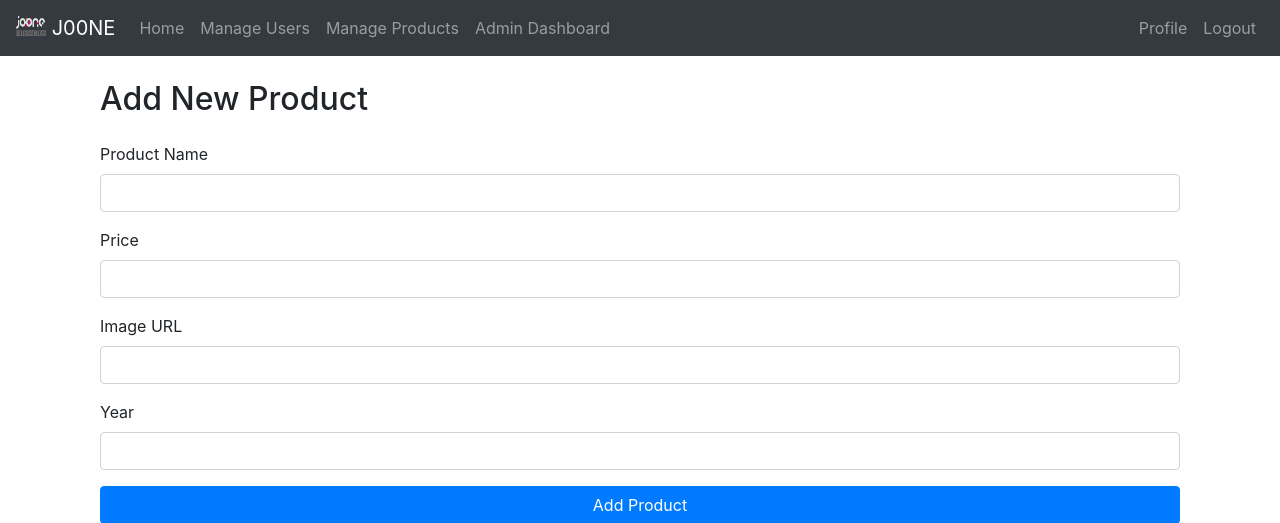
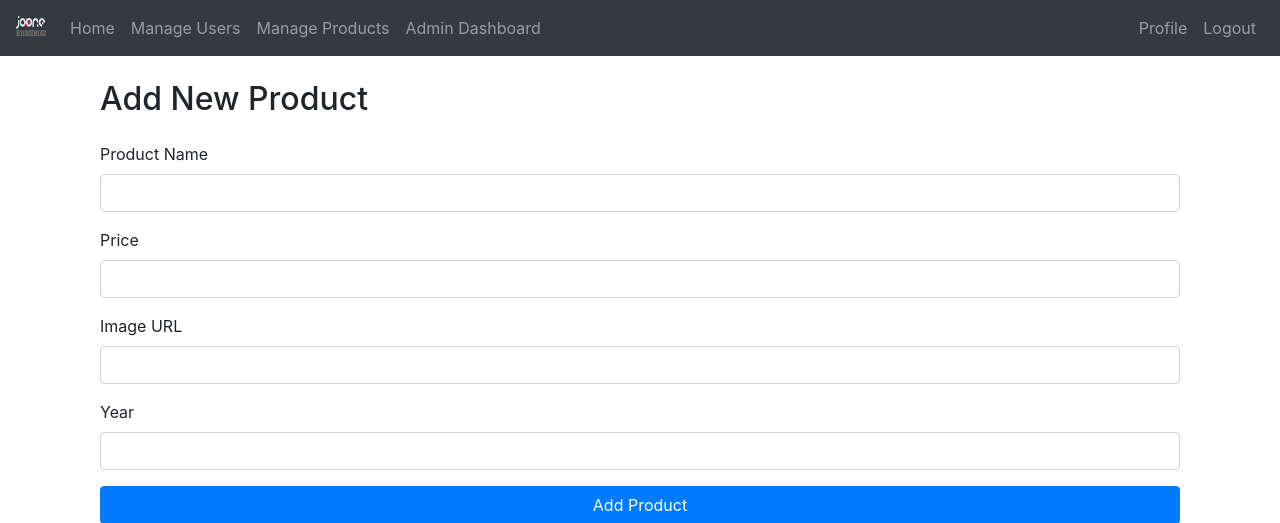
Before and after one commit to everjaydead/estore, a Flask app: page /add_product in a window 1280 px wide. Shown: the top 523 px of the page. Run offline with Flask 3, Linux system fonts and the light colour scheme; the visitor is signed in with stand-in values (Sample User, id 1); some libraries are stand-ins or nearby versions.

Commit message:
Adjust logo and text alignment for navbar

```diff
--- a/templates/base.html
+++ b/templates/base.html
@@ -16,7 +16,6 @@
     <a class="navbar-brand" href="#">
         <!-- Logo -->
         <img src="{{ url_for('static', filename='img/logo.png') }}" alt="Logo" width="30" height="30" class="d-inline-block align-top">
-        J00NE
     </a>
     <button class="navbar-toggler" type="button" data-toggle="collapse" data-target="#navbarNav" aria-controls="navbarNav" aria-expanded="false" aria-label="Toggle navigation">
         <span class="navbar-toggler-icon"></span>
```
